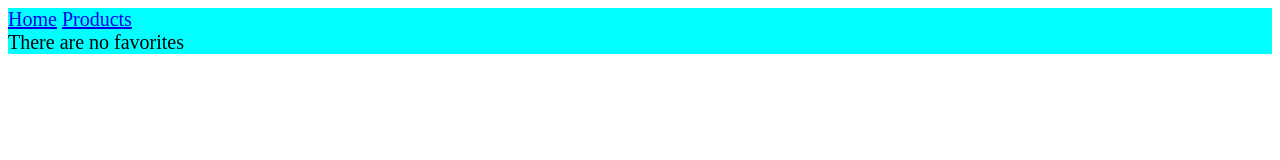
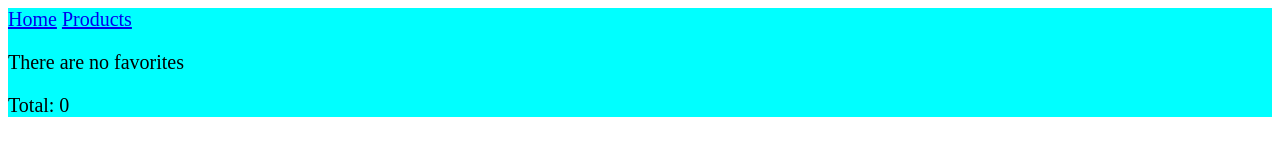
Before and after one commit to havardsollie/havard-sollie_semester-project2, a website with bundled scripts: page cart.html in a window 1280 px wide. Built offline with nearby package versions, Linux system fonts and the light colour scheme; no server answers.

Commit message:
price...

```diff
--- a/cart.html
+++ b/cart.html
@@ -16,6 +16,7 @@
             </div>
 
             <div class="product-container"></div>
+            <div class="total"></div>
 
         </div>
         <script src="js/cart.js" type="module"></script>
--- a/js/cart.js
+++ b/js/cart.js
@@ -5,10 +5,16 @@ const cart = getCart();
 const container = document.querySelector(".product-container");
 
 if(cart.length === 0) {
-  container.innerHTML = "There are no favorites";
+  container.innerHTML = `<div class="error">
+                            <p>There are no favorites</p>
+                          </div>`
 }
 
+const totalPrice = document.querySelector(".total");
+let total = 0;
+
 cart.forEach((product) => {
+  total += product.price;
   container.innerHTML += `<div class="item">
                             <p>${product.title}</p>
                             <p>${product.price}</p>
@@ -16,4 +22,7 @@ cart.forEach((product) => {
                             <a href="details.html?id=${product.id}">
                             <p>Go to page</p></a>
                             </div>`
+
 });
+
+totalPrice.innerHTML = `Total: ${total}`;
```
